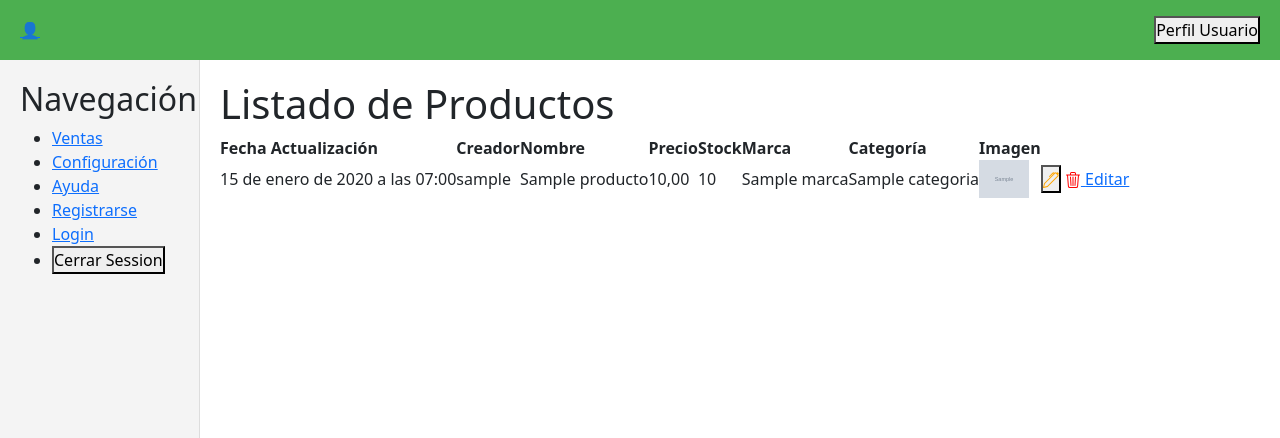
After one commit to DogTheRC/POS---Kaufken-, a Django app: page /productos/tablaProductos/ in a window 1280 px wide. The commit adds this page. Shown: the top 438 px of the page. Run offline with Django 5.2, Linux system fonts and the light colour scheme; tables that the repository leaves empty hold one stand-in row (values such as "Sample post"); grey boxes marked "Sample" are stand-in pictures; some libraries are stand-ins or nearby versions.

Commit message:
Agregar Productos , boostrap y htmx

```diff
--- a/kaufken/kaufken/settings.py
+++ b/kaufken/kaufken/settings.py
@@ -41,6 +41,7 @@ INSTALLED_APPS = [
     'django.contrib.staticfiles',
     'users',
     'productos',
+    'widget_tweaks',
 ]
 
 MIDDLEWARE = [
@@ -115,6 +116,9 @@ USE_I18N = True
 
 USE_TZ = True
 
+USE_L10N = True
+
+
 
 # Static files (CSS, JavaScript, Images)
 # https://docs.djangoproject.com/en/5.1/howto/static-files/
--- a/kaufken/productos/models.py
+++ b/kaufken/productos/models.py
@@ -1,6 +1,7 @@
 from django.db import models
 from django.core.validators import MinValueValidator
 from django.contrib.auth.models import User
+from django.db.models import Deferrable, UniqueConstraint
 # Create your models here.
 
 class Categoria(models.Model):
@@ -24,7 +25,7 @@ class Producto(models.Model):
     slug = models.SlugField(max_length=50, null=True, blank=True)
     imagen = models.ImageField(default="placeholder.png", upload_to='productosImage/', blank=True)
     stock = models.IntegerField(validators=[MinValueValidator(0)])
-    codigo_qr = models.CharField(max_length=255, unique=True, blank=True)
+    codigo_qr = models.CharField(max_length=255, blank=True)
     categoria = models.ForeignKey(Categoria, on_delete=models.SET_NULL, null=True)
     marca = models.ForeignKey(Marca, on_delete=models.SET_NULL, null=True)
     created = models.DateTimeField(auto_now_add=True)
@@ -35,3 +36,11 @@ class Producto(models.Model):
         return self.nombre
     class Meta:
         db_table = 'producto'
+        # constraints = [
+        #     UniqueConstraint(
+        #         fields=['codigo_qr'],
+        #         name='unique_codigo_qr',
+        #         # Deferrable no es compatible con SQLite, así que considera eliminarlo si usas SQLite
+        #         # deferrable=Deferrable.DEFERRED,
+        #     )
+        # ]
--- /dev/null
+++ b/kaufken/productos/static/css/tablaProductos.css
@@ -0,0 +1,12 @@
+
+#dialog {
+    border: 2px solid red; /* Bordes rojos para visualizar el diálogo */
+    background-color: white; /* Fondo blanco para el diálogo */
+    position: fixed;
+    top: 50%;
+    left: 50%;
+    transform: translate(-50%, -50%);
+    border-radius: 8px;
+    box-shadow: 0 2px 10px rgba(0, 0, 0, 0.2);
+    padding: 20px; /* Espaciado interno para el contenido */
+}
--- /dev/null
+++ b/kaufken/productos/static/javascript/dialog.js
@@ -0,0 +1,23 @@
+;(function () {
+    const modal = new bootstrap.Modal(document.getElementById("modal"))
+
+    htmx.on("htmx:afterSwap", (e) => {
+      // Response targeting #dialog => show the modal
+      if (e.detail.target.id == "dialog") {
+        modal.show()
+      }
+    })
+
+    htmx.on("htmx:beforeSwap", (e) => {
+      // Empty response targeting #dialog => hide the modal
+      if (e.detail.target.id == "dialog" && !e.detail.xhr.response) {
+        modal.hide()
+        e.detail.shouldSwap = false
+      }
+    })
+
+    // Remove dialog content after hiding
+    htmx.on("hidden.bs.modal", () => {
+      document.getElementById("dialog").innerHTML = ""
+    })
+  })()
--- /dev/null
+++ b/kaufken/productos/templates/tablaProductos.html
@@ -0,0 +1,61 @@
+{% extends "base.html" %}
+
+{% load static %}
+
+{% block title %}
+    <title>Crear Productos</title>
+{% endblock %}
+
+{% block extra_head %}
+    <script src="{% static 'javascript/dialog.js' %}" defer></script>
+    <link rel="stylesheet" href="{% static 'css/tablaProductos.css' %}">
+{% endblock %}
+
+{% block content %}
+<section>
+    <h1>Listado de Productos</h1>
+    <table>
+        <thead>
+            <tr>
+                <th>Fecha Actualización</th>
+                <th>Creador</th>
+                <th>Nombre</th>
+                <th>Precio</th>
+                <th>Stock</th>
+                <th>Marca</th>
+                <th>Categoría</th>
+                <th>Imagen</th>
+            </tr>
+        </thead>
+        <tbody>
+            {% for producto in productos %}
+            <tr>
+                <td>{{ producto.updated_at }}</td>
+                <td>{{ producto.autor }}</td>
+                <td>{{ producto.nombre }}</td>
+                <td>{{ producto.precio }}</td>
+                <td>{{ producto.stock }}</td>
+                <td>{{ producto.marca }}</td>
+                <td>{{ producto.categoria }}</td>
+                <td>
+                    <img src="{{ producto.imagen.url }}" alt="{{ producto.nombre }}" style="width: 50px; height: auto;">
+                </td>
+                <td>
+                    <button id="show-dialog" data-id = {{producto.id}}>
+                        <svg xmlns="http://www.w3.org/2000/svg" width="16" height="16" fill="orange" class="bi bi-pen" viewBox="0 0 16 16">
+                            <path d="m13.498.795.149-.149a1.207 1.207 0 1 1 1.707 1.708l-.149.148a1.5 1.5 0 0 1-.059 2.059L4.854 14.854a.5.5 0 0 1-.233.131l-4 1a.5.5 0 0 1-.606-.606l1-4a.5.5 0 0 1 .131-.232l9.642-9.642a.5.5 0 0 0-.642.056L6.854 4.854a.5.5 0 1 1-.708-.708L9.44.854A1.5 1.5 0 0 1 11.5.796a1.5 1.5 0 0 1 1.998-.001m-.644.766a.5.5 0 0 0-.707 0L1.95 11.756l-.764 3.057 3.057-.764L14.44 3.854a.5.5 0 0 0 0-.708z"/>
+                          </svg>
+                    </button>
+                    <a href=""><svg xmlns="http://www.w3.org/2000/svg" width="16" height="16" fill="red" class="bi bi-trash3" viewBox="0 0 16 16">
+                        <path d="M6.5 1h3a.5.5 0 0 1 .5.5v1H6v-1a.5.5 0 0 1 .5-.5M11 2.5v-1A1.5 1.5 0 0 0 9.5 0h-3A1.5 1.5 0 0 0 5 1.5v1H1.5a.5.5 0 0 0 0 1h.538l.853 10.66A2 2 0 0 0 4.885 16h6.23a2 2 0 0 0 1.994-1.84l.853-10.66h.538a.5.5 0 0 0 0-1zm1.958 1-.846 10.58a1 1 0 0 1-.997.92h-6.23a1 1 0 0 1-.997-.92L3.042 3.5zm-7.487 1a.5.5 0 0 1 .528.47l.5 8.5a.5.5 0 0 1-.998.06L5 5.03a.5.5 0 0 1 .47-.53Zm5.058 0a.5.5 0 0 1 .47.53l-.5 8.5a.5.5 0 1 1-.998-.06l.5-8.5a.5.5 0 0 1 .528-.47M8 4.5a.5.5 0 0 1 .5.5v8.5a.5.5 0 0 1-1 0V5a.5.5 0 0 1 .5-.5"/>
+                      </svg>
+                    </a>
+                     <a href="{% url 'productos:editarProducto' producto.id %}">Editar</a>
+                </td>
+            </tr>
+            {% endfor %}
+        </tbody>
+    </table>
+
+</section>
+{%  endblock %}
--- a/kaufken/productos/urls.py
+++ b/kaufken/productos/urls.py
@@ -5,4 +5,6 @@ app_name = 'productos'
 
 urlpatterns = [
     path('crear/', views.crearProductos, name="crear"),
+    path('tablaProductos/', views.listarProductos, name="listarProductos"),
+    path('editarProducto/<int:id>/', views.editarProducto, name="editarProducto"),
 ]
--- a/kaufken/productos/views.py
+++ b/kaufken/productos/views.py
@@ -1,7 +1,9 @@
-from django.shortcuts import render, redirect
+from django.shortcuts import render, redirect, get_object_or_404
+from django.http import HttpResponse
 from productos.forms import ProductoForm, CategoriaForm, MarcaForm
 from django.contrib.admin.views.decorators import staff_member_required
-
+from productos.models import Producto, Marca, Categoria
+import json
 # Create your views here.
 @staff_member_required
 def crearProductos(request):
@@ -16,3 +18,29 @@ def crearProductos(request):
         form = ProductoForm()
 
     return render(request, 'crearProductos.html', {"form": form})
+
+def listarProductos(request):
+    productos = Producto.objects.all().order_by('updated_at')
+    return render(request, 'tablaProductos.html', {"productos": productos})
+
+def editarProducto(request, id):
+    producto = get_object_or_404(Producto, id=id)  # Manejo de errores
+    if request.method == "POST":
+        form = ProductoForm(request.POST, request.FILES, instance=producto)  # Maneja archivos si es necesario
+        if form.is_valid():
+            form.save()
+            # Respuesta para htmx
+            return HttpResponse(
+                status=204,
+                headers={
+                    'HX-Trigger': json.dumps({
+                        "productListChanged": None,
+                        "showMessage": f"{producto.nombre} actualizado."  # Mensaje de éxito
+                    })
+                }
+            )
+    else:
+        form = ProductoForm(instance=producto)
+
+    # Renderiza la plantilla para la edición del producto
+    return render(request, 'editProducto.html', {'form': form, 'producto': producto})
--- a/kaufken/templates/base.html
+++ b/kaufken/templates/base.html
@@ -8,10 +8,14 @@
     <title>Base HTML</title>
     {% endblock %}
     <link rel="stylesheet" href="{% static 'css/styles.css' %}">
+    <link href="https://cdn.jsdelivr.net/npm/bootstrap@5.3.3/dist/css/bootstrap.min.css" rel="stylesheet" integrity="sha384-QWTKZyjpPEjISv5WaRU9OFeRpok6YctnYmDr5pNlyT2bRjXh0JMhjY6hW+ALEwIH" crossorigin="anonymous">
+
     {% block extra_head %}  <!-- Bloque para estilos adicionales -->
     {% endblock %}
 </head>
 <body>
+    <script src="https://unpkg.com/htmx.org@2.0.3"></script>
+    <script src="https://cdn.jsdelivr.net/npm/bootstrap@5.3.3/dist/js/bootstrap.bundle.min.js" integrity="sha384-YvpcrYf0tY3lHB60NNkmXc5s9fDVZLESaAA55NDzOxhy9GkcIdslK1eN7N6jIeHz" crossorigin="anonymous"></script>
     <header>
         <a href="/">
             👤
@@ -30,7 +34,7 @@
                 <summary>Productos <span>⬇️</span></summary>
                     <ul>
                         <li><a href="{% url 'productos:crear' %}">Crear Producto</a></li>
-                        <li><a href="#">Ver Producto</a></li>
+                        <li><a href="{% url 'productos:listarProductos'%}">Ver Producto</a></li>
                         <li><a href="#">Modificar Producto</a></li>
                         <li><a href="#">Eliminar Producto</a></li>
                     </ul>
@@ -66,5 +70,6 @@
         <p>&copy; 2024 Mi Dashboard</p>
     </footer>
 </body>
+
 </html>
 </html>
```
Also changed, not shown: kaufken/productos/static/javascript/toast.js (added, +10 -0 lines), kaufken/productos/templates/editProducto.html (added, +77 -0 lines), kaufken/media/placeholder.png (added), kaufken/productos/migrations/0007_producto_unique_codigo_qr_alter_producto_table.py (added), kaufken/productos/migrations/0008_remove_producto_unique_codigo_qr_and_more.py (added).
